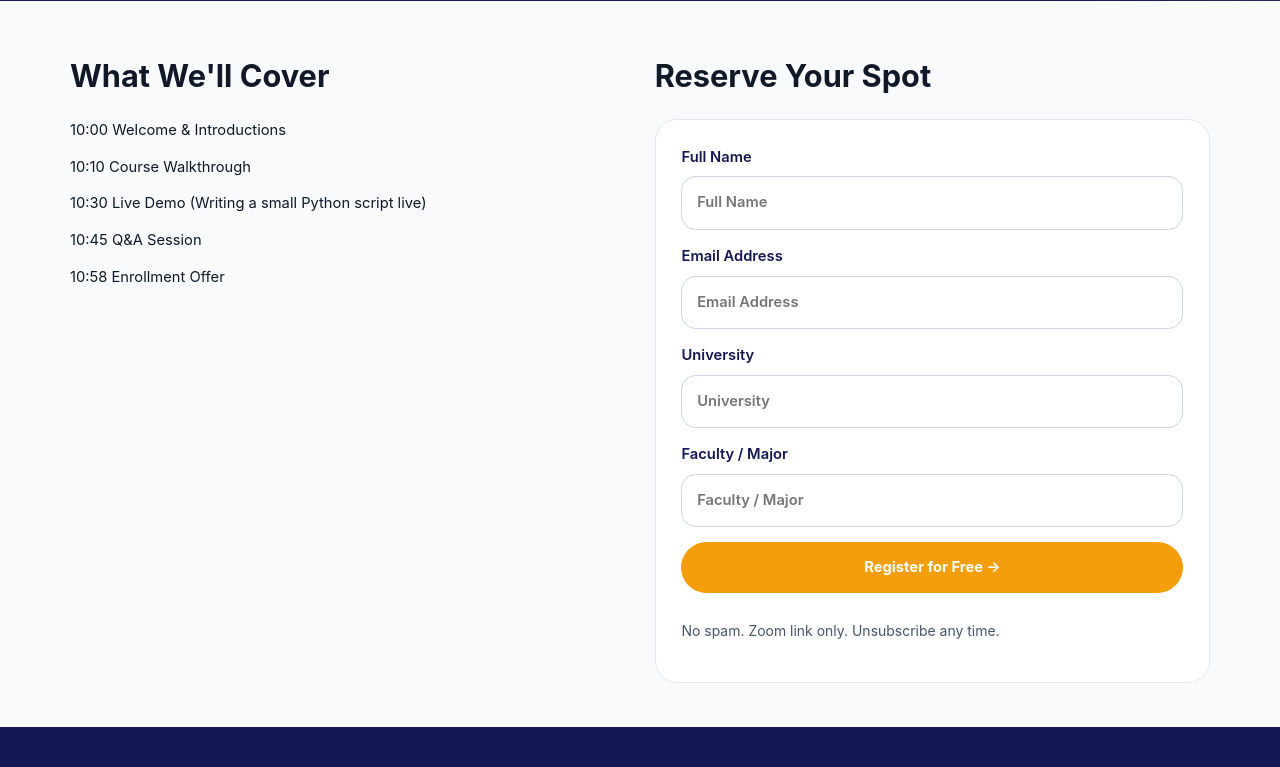
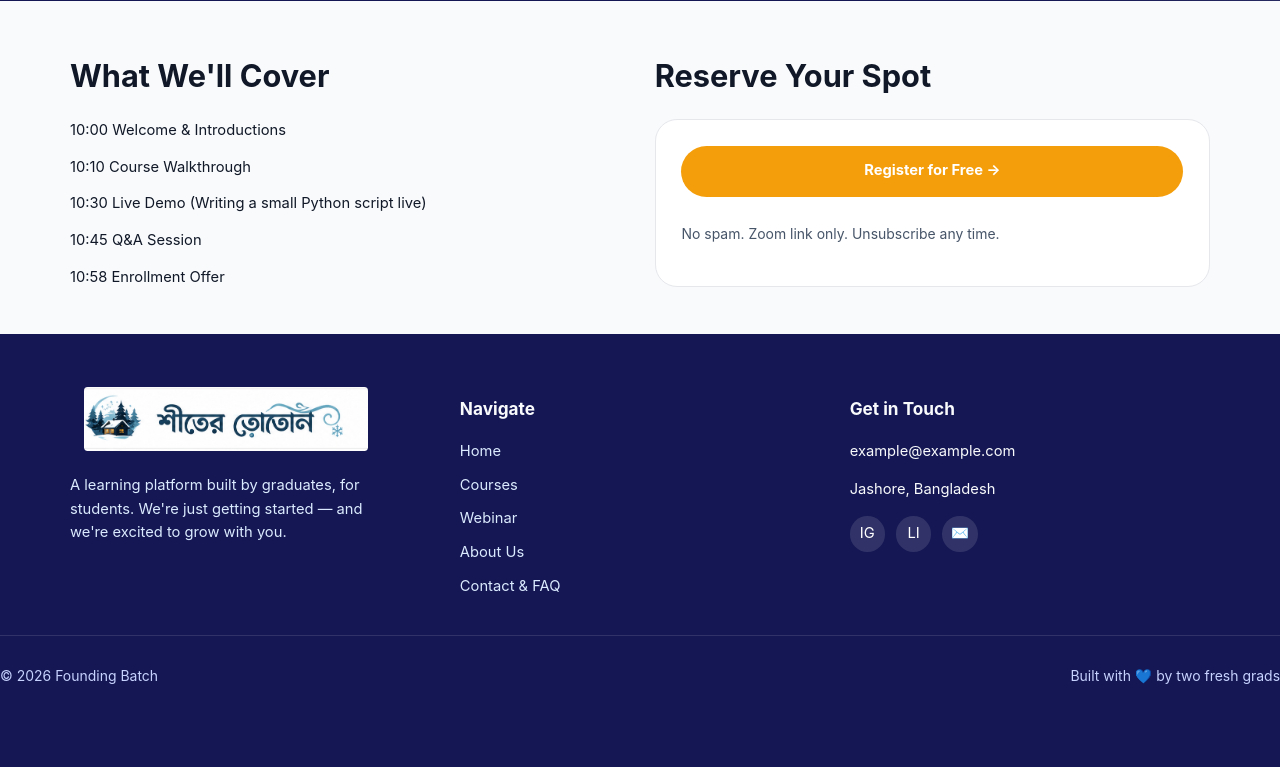
Before and after one commit to AhnafTouseef/Website, a Flask app: page /webinar in a window 1280 px wide. Shown: the part 628-1395 px from the top of the page. After the commit the page ends 1312 px from the top, so only its background shows below. Run offline with Flask 2, Linux system fonts and the light colour scheme.

Commit message:
Implement Google form link

```diff
--- a/app.py
+++ b/app.py
@@ -80,9 +80,14 @@ def inject_random_logo():
     return {'logo': chosen}
 
 curriculum = [
-    {"week_range": "Week 1–2: Python Basics", "details": ["Variables & data types", "Control flow", "Functions", "Debugging"]},
+    {"Link": "https://forms.gle/eRr2Sk4pQzuaT9U86"},
+    {"week_range": "Week 1–2: Python Basics",
+     "details": ["Variables & data types", "Control flow", "Functions", "Debugging"]},
+
     {"week_range": "Week 3–4: Data Structures", "details": ["Lists, dictionaries, sets", "Working with text", "Organizing code"]},
+
     {"week_range": "Week 5–6: Libraries & Practical Tools", "details": ["Pandas for data", "File handling", "Simple automation scripts"]},
+
     {"week_range": "Week 7–8: Final Project", "details": ["Build your portfolio project", "Present your solution", "Get feedback from instructors"]}
 ]
 
--- a/templates/course_details.html
+++ b/templates/course_details.html
@@ -13,7 +13,7 @@
                 <span>🎥 Live + recorded</span>
             </div>
             <div class="hero-actions">
-                <a class="button button-primary" href="{{ url_for('faq') }}">Enroll — {{ active_course.price }} →</a>
+                <a class="button button-primary" href="{{ curriculum[0].Link }}">Enroll — {{ active_course.price }} →</a>
                 <a class="text-link" href="{{ url_for('webinar') }}">Try free webinar first→</a>
             </div>
         </div>
@@ -43,7 +43,7 @@
             <h2>Curriculum</h2>
         </div>
         <div class="accordion">
-            {% for item in curriculum %}
+            {% for item in curriculum[1:] %}
             <div class="accordion-item {% if loop.index == 1 %}open{% endif %}">
                 <button type="button" class="accordion-summary">{{ item.week_range }}</button>
                 <div class="accordion-panel">
@@ -81,7 +81,7 @@
                 <li>{{ feature }}</li>
                 {% endfor %}
             </ul>
-            <a class="button button-primary full-width" href="{{ url_for('faq') }}">Enroll Now →</a>
+            <a class="button button-primary full-width" href="{{ curriculum[0].Link }}">Enroll Now →</a>
             <p class="sidebar-note">Cohort starts {{ active_course.start_date }}</p>
         </div>
     </aside>
--- a/templates/webinar.html
+++ b/templates/webinar.html
@@ -37,11 +37,11 @@
             <h2>Reserve Your Spot</h2>
         </div>
         <form method="post" class="form-card">
-            <label>Full Name<input type="text" name="full_name" placeholder="Full Name" required></label>
+            <!-- <label>Full Name<input type="text" name="full_name" placeholder="Full Name" required></label>
             <label>Email Address<input type="email" name="email" placeholder="Email Address" required></label>
             <label>University<input type="text" name="university" placeholder="University"></label>
-            <label>Faculty / Major<input type="text" name="major" placeholder="Faculty / Major"></label>
-            <button type="submit" class="button button-primary full-width">Register for Free →</button>
+            <label>Faculty / Major<input type="text" name="major" placeholder="Faculty / Major"></label> -->
+            <a href="https://forms.gle/rfvwcqiJCKrJWBBc7" class="button button-primary full-width">Register for Free →</a>
             <p class="form-note">No spam. Zoom link only. Unsubscribe any time.</p>
         </form>
     </div>
```
